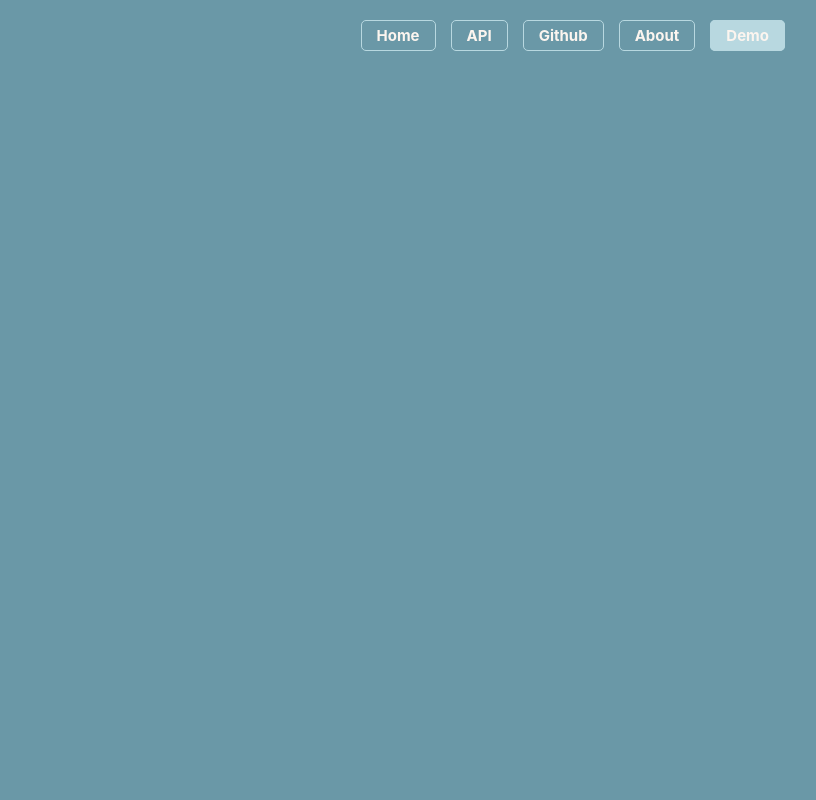
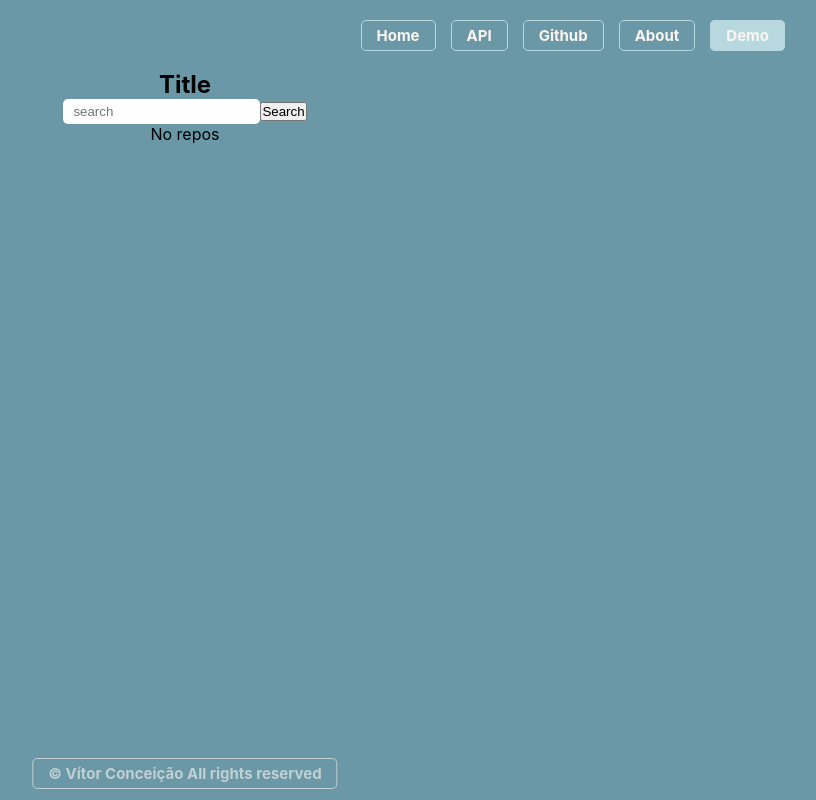
Before and after one commit to vitorconceicaovc/gitline, a React (Create React App) app: page /demo in a window 1280 px wide. Shown: the whole page, without its empty margins (455-1271 px from the left). Built offline with nearby package versions, Linux system fonts and the light colour scheme.

Commit message:
list repos

```diff
--- a/src/components/Nav/Nav.tsx
+++ b/src/components/Nav/Nav.tsx
@@ -9,7 +9,7 @@ export const Nav = () => {
     <nav className='nav' >
       <div className="links">
         <Link className="home" id='pc' to="/">Home</Link>
-        <a className='home' id='pc' href="https://github.com/octokit/rest.js/" target={'_blank'} >API</a>
+        <a className='home' id='pc' href="https://docs.github.com/pt/rest/repos/repos#list-repositories-for-a-user" target={'_blank'} >API</a>
         <a className='home' id='pc' href="https://github.com/vitorconceicaovc/gitline" target={'_blank'} >Github</a>
         <Link className="home" id='pc' to="/about">About</Link>
         <Link className="demo" id='pc' to="/demo">Demo</Link>
--- /dev/null
+++ b/src/components/Results/Results.js
@@ -0,0 +1,20 @@
+export const Results = (props) => {
+
+    const { repos } = props
+    console.log("Repos:", repos.data)
+
+    const listRepos =
+            repos.length !== 0 ? (
+                repos.data.map((item) => (
+                    <li key={item.id} >
+                        <a href={item.html_url} target='_blank' >{item.name}</a>
+                    </li>
+                ))
+            ) : (
+            <li>No repos</li>
+            );
+
+        return (<ul>{listRepos}</ul>
+
+    );
+}
--- /dev/null
+++ b/src/components/SearchBar/SearchBar.js
@@ -0,0 +1,40 @@
+import axios  from "axios";
+import { useState } from "react";
+import { Results } from "../Results/Results";
+
+export const SearchBar = () => {
+
+
+    const [SearchInput, setSearchInput] = useState('')
+
+    const [repos, setRepos] = useState([])
+
+
+    const handleChange = (e) => {
+        setSearchInput(e.target.value)
+    }
+
+    const handleClick = async () => {
+
+
+        try {
+
+            const result = await axios(`https://api.github.com/users/${SearchInput}/repos`)
+
+            setRepos(result)
+
+        } catch (err) {
+            console.log(err)
+        }
+
+
+    }
+
+    return (
+        <>
+            <input type="text" placeholder="search" value={SearchInput} onChange={handleChange}/>
+            <button onClick={handleClick} >Search</button>
+            <Results repos={repos} />
+        </>
+    );
+}
--- a/src/index.css
+++ b/src/index.css
@@ -52,13 +52,13 @@ a:hover {
 
 .title {
   color: var(--color-dark);
-  font-size: 2rem;
+  font-size: 1.9rem;
 }
 
 .subtitle {
   margin-top: -20px;
   color: var(--color-dark);
-  font-size: 3rem;
+  font-size: 2.6rem;
 }
 
 p {
--- a/src/pages/About/index.tsx
+++ b/src/pages/About/index.tsx
@@ -13,7 +13,7 @@ const data = [
     {
         step: 'A',
         image: logo,
-        text: 'do this',
+        text: 'Enter a GitHub user name',
     },
     {
         step: 'B',
@@ -34,7 +34,10 @@ export const About = () => {
             <div className="info">
                 <h1 className='title'>About GitLine</h1>
                 <p className='resume' >
-                    Lorem ipsum dolor sit amet consectetur adipisicing elit. Architecto magni,
+                API's and graphical representation of information are hallmarks of modern web applications.
+                GitHub Timeline combines the two to create a visual history of a users GitHub activity.
+                The goal of GitHup Timeline is accept a GitHub user name and produce a timeline containing each repo and annotated with the repo names, the date they were created, and their descriptions.
+                The timeline should be one that could be shared with a prospective employer. It should be easy to read and make effective use of color and typography.
 
                 </p>
             </div>
--- /dev/null
+++ b/src/pages/Demo/Demo.css
@@ -0,0 +1,9 @@
+.input-area {
+    padding-top: 70px;
+}
+
+.input-area input {
+    border: none;
+    border-radius: 5px;
+    padding: 5px 10px;
+}
--- a/src/pages/Demo/index.tsx
+++ b/src/pages/Demo/index.tsx
@@ -1,5 +1,18 @@
+import { Footer } from "../../components/Footer/Footer";
+import { SearchBar } from "../../components/SearchBar/SearchBar";
+import './Demo.css'
+
 export const Demo = () => {
+
     return (
-        <section></section>
+        <section>
+            <div className="input-area">
+                <h2>Title</h2>
+                <SearchBar/>
+
+            </div>
+
+            <Footer/>
+        </section>
     );
 }
--- a/src/pages/Home/index.tsx
+++ b/src/pages/Home/index.tsx
@@ -14,9 +14,9 @@ export const Home = () => {
             <Footer/>
             <div className="info">
                 <h1 className='title'>GitLine</h1>
-                <h1 className='subtitle'>A melhor app de todas</h1>
+                <h1 className='subtitle'>graphical representation </h1>
                 <p className='resume' >
-                    Lorem ipsum dolor sit amet consectetur adipisicing elit. Architecto magni,
+                Gitline combines API's and graphical representation to create a visual history of a users GitHub activity.
 
                 </p>
                 <Link className="demo" to="/demo">Get started</Link>
```
